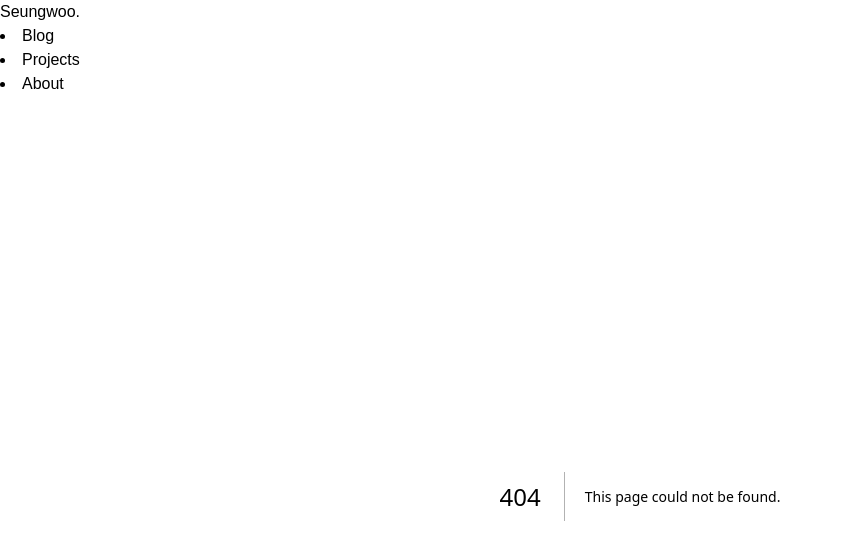
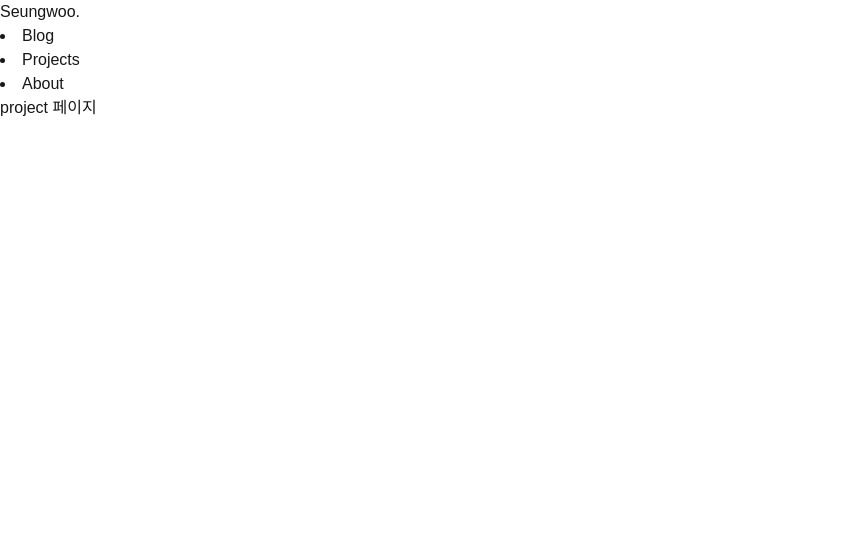
Before and after one commit to parkingbox/seung-woo, a Next.js app in the folder apps/blog/: page /projects in a window 1280 px wide. Before the commit this address had no page. Shown: the top 560 px of the page, without its empty margins (0-843 px from the left). Built offline with nearby package versions, Linux system fonts and the light colour scheme.

Commit message:
feat: page 추가

```diff
--- /dev/null
+++ b/apps/blog/src/app/projects/page.tsx
@@ -0,0 +1,11 @@
+import React from 'react'
+
+function page() {
+  return (
+    <div>
+      project 페이지
+    </div>
+  )
+}
+
+export default page
```
Also changed, not shown: apps/blog/src/app/about/page.tsx (added, +11 -0 lines).
